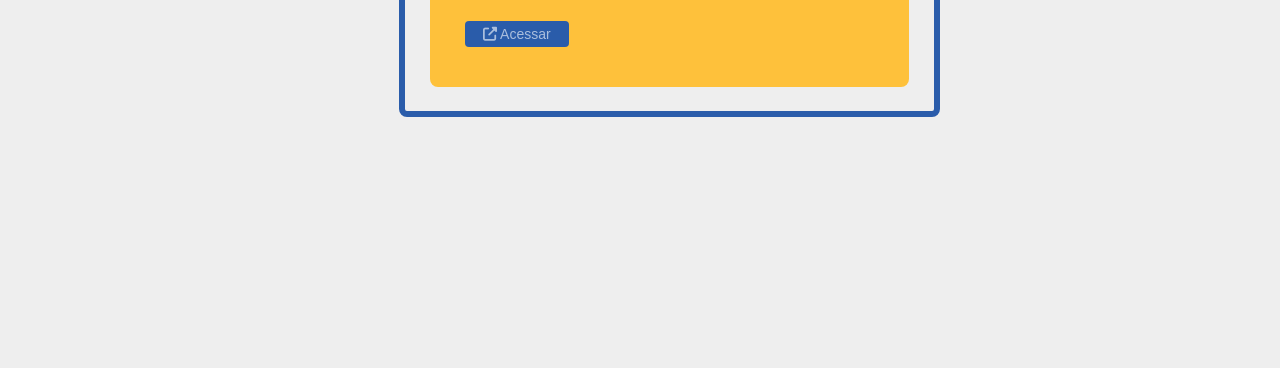
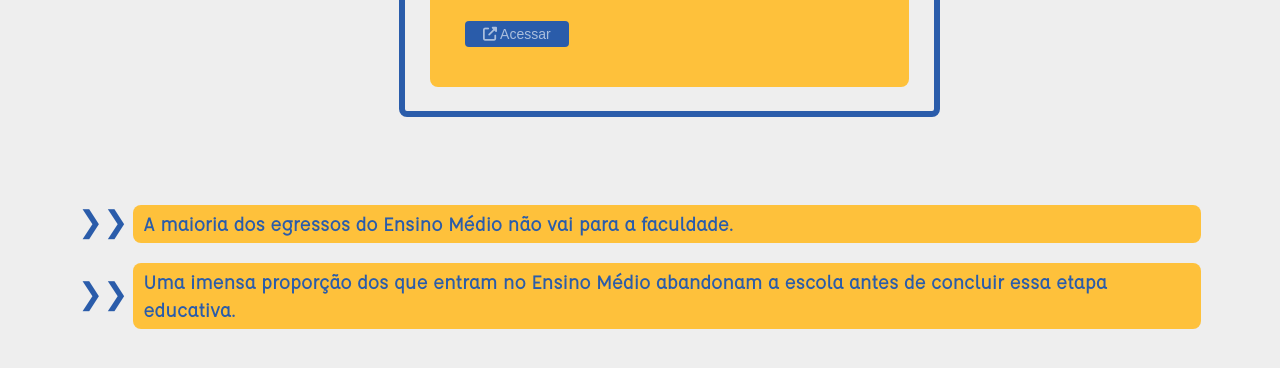
Before and after one commit to wendellbg/MoodleMentoria, a plain HTML site: page boxes.html in a window 1280 px wide. Shown: the part 406-774 px from the top of the page. Drawn offline with Linux system fonts and the light colour scheme; a web font is replaced by a local one.

Commit message:
Update boxes.html

```diff
--- a/boxes.html
+++ b/boxes.html
@@ -5,8 +5,9 @@
     <title>Title</title>
 </head>
 <body>
-<link rel="stylesheet" href="https://wendellbg.github.io/MoodleMentoria/css/mooc1.css?ver=1.0">
-<!--<link rel="stylesheet" href="css/mooc1.css?ver=1.0">-->
+<link rel="stylesheet" href="https://wendellbg.github.io/MoodleMentoria/css/mooc1.css?ver=1.2">
+<!--<link rel="stylesheet" href="css/efeito.css?ver=1.0">-->
+<!--<link rel="stylesheet" href="css/mooc1.css?ver=1.1">-->
 <div class="content">
     <div class="titulo-externo-box blue"><p>Material Complementar</p></div>
     <section class="box-info text-blue">
@@ -19,5 +20,13 @@
     </section>
 </div>
 
+<div class="content">
+    <div class="lista-topicos yellow">
+        <ul>
+            <li class="in-left-1">❯❯<span>A maioria dos egressos do Ensino Médio não vai para a faculdade.</span></li>
+            <li class="in-left-2">❯❯<span>Uma imensa proporção dos que entram no Ensino Médio abandonam a escola antes de concluir essa etapa educativa.</span></li>
+        </ul>
+    </div>
+</div>
 </body>
 </html>
```
